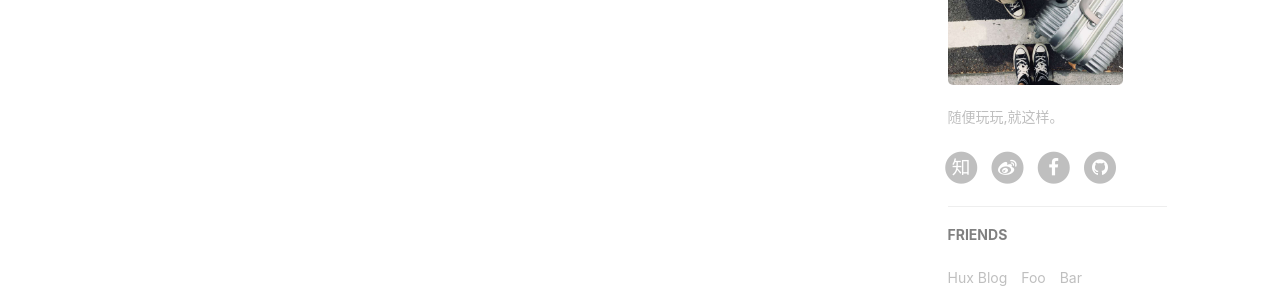
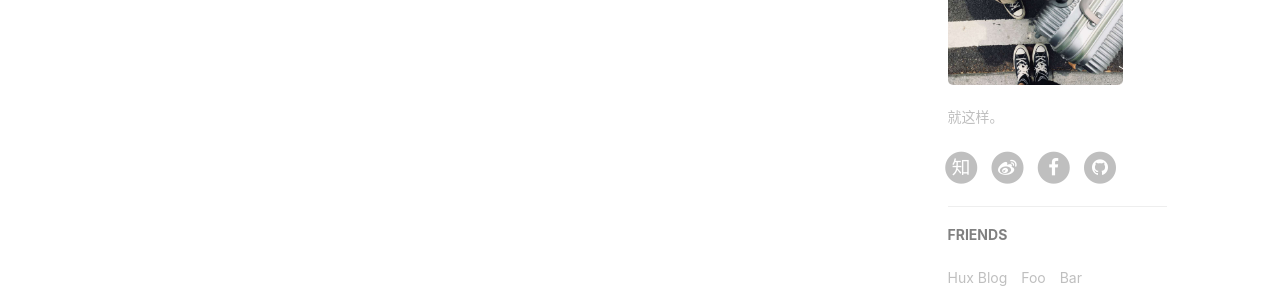
Before and after one commit to ZHOUmartin/GuangzBlog, a Jekyll site: the page built from index.html, in a window 1280 px wide. Shown: the part 674-968 px from the top of the page. Built offline with Jekyll 4.4.1, drawn with Linux system fonts in a browser that asks for light colours; nearby versions of some CDN libraries; the list of posts is cut into pages by our own code; comment, search, counter and statistics services are not loaded.

Commit message:
改简介

```diff
--- a/_config.yml
+++ b/_config.yml
@@ -68,7 +68,7 @@
 
 # Sidebar settings
 sidebar: true                           # whether or not using Sidebar.
-sidebar-about-description: "随便玩玩,就这样。"
+sidebar-about-description: "就这样。"
 sidebar-avatar: img/me-guangzheng.jpg      # use absolute URL, seeing it's used in both `/` and `/about/`
 
 
```
